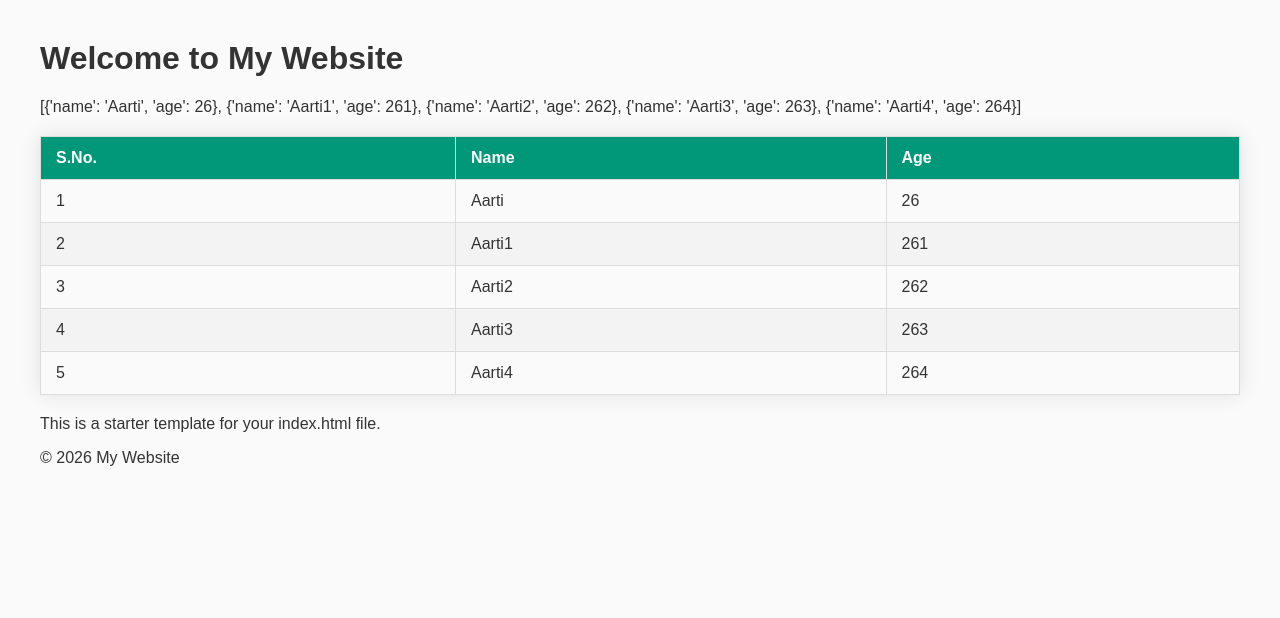
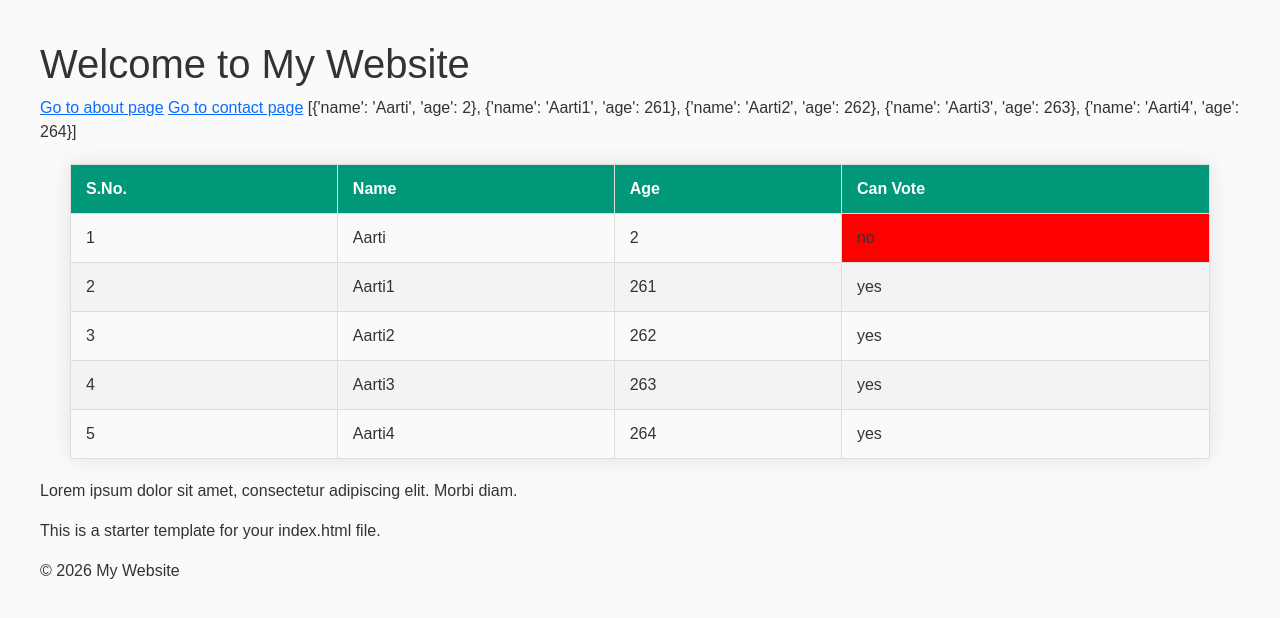
Before and after one commit to AartiGoyal16/django_pract, a Django app: page / in a window 1280 px wide. Shown: the top 618 px of the page. Run offline with Django 5.2, Linux system fonts and the light colour scheme.

Commit message:
feat: understanding of django template engine

```diff
--- a/core/core/urls.py
+++ b/core/core/urls.py
@@ -20,6 +20,9 @@
 
 urlpatterns = [
     path('',home,name='home'),
+    path('index/',home,name='index'),
     path('success_page/',success_page,name="success_page"),
+    path('about/',about,name="about"),
+    path('contact/',contact),
     path('admin/', admin.site.urls),
 ]
--- /dev/null
+++ b/core/home/templates/boiler.html
@@ -0,0 +1,62 @@
+<!DOCTYPE html>
+<html lang="en">
+<head>
+    <meta charset="UTF-8">
+    <link href="https://cdn.jsdelivr.net/npm/bootstrap@5.3.8/dist/css/bootstrap.min.css" rel="stylesheet" integrity="sha384-sRIl4kxILFvY47J16cr9ZwB07vP4J8+LH7qKQnuqkuIAvNWLzeN8tE5YBujZqJLB" crossorigin="anonymous">
+    <meta name="viewport" content="width=device-width, initial-scale=1.0">
+     <style>
+        /* Modern Table Styling */
+        table {
+            width: 100%;
+            border-collapse: collapse;
+            margin: 20px 0;
+            font-size: 16px;
+            font-family: sans-serif;
+            min-width: 400px;
+            box-shadow: 0 0 20px rgba(0, 0, 0, 0.1);
+        }
+
+        table thead tr {
+            background-color: #009879;
+            color: #ffffff;
+            text-align: left;
+            font-weight: bold;
+        }
+
+        table th, table td {
+            padding: 12px 15px;
+            border: 1px solid #dddddd;
+        }
+
+        table tbody tr {
+            border-bottom: 1px solid #dddddd;
+        }
+
+        /* Zebra striping for alternating rows */
+        table tbody tr:nth-of-type(even) {
+            background-color: #f3f3f3;
+        }
+
+        /* Highlight row on hover */
+        table tbody tr:hover {
+            background-color: #f1f1f1;
+            cursor: pointer;
+        }
+
+        /* Basic page layout styling */
+        body {
+            font-family: Arial, sans-serif;
+            margin: 40px;
+            background-color: #fafafa;
+            color: #333;
+        }
+    </style>
+    <title>About</title>
+
+</head>
+<body>
+{%block start%}
+{%endblock%}
+
+</body>
+</html>
--- a/core/home/templates/index.html
+++ b/core/home/templates/index.html
@@ -1,73 +1,21 @@
-<!DOCTYPE html>
-<html lang="en">
-<head>
-    <meta charset="UTF-8">
-    <meta name="viewport" content="width=device-width, initial-scale=1.0">
-    <title>My Website</title>
-
-    <style>
-        /* Modern Table Styling */
-        table {
-            width: 100%;
-            border-collapse: collapse;
-            margin: 20px 0;
-            font-size: 16px;
-            font-family: sans-serif;
-            min-width: 400px;
-            box-shadow: 0 0 20px rgba(0, 0, 0, 0.1);
-        }
-
-        table thead tr {
-            background-color: #009879;
-            color: #ffffff;
-            text-align: left;
-            font-weight: bold;
-        }
-
-        table th, table td {
-            padding: 12px 15px;
-            border: 1px solid #dddddd;
-        }
-
-        table tbody tr {
-            border-bottom: 1px solid #dddddd;
-        }
-
-        /* Zebra striping for alternating rows */
-        table tbody tr:nth-of-type(even) {
-            background-color: #f3f3f3;
-        }
-
-        /* Highlight row on hover */
-        table tbody tr:hover {
-            background-color: #f1f1f1;
-            cursor: pointer;
-        }
-
-        /* Basic page layout styling */
-        body {
-            font-family: Arial, sans-serif;
-            margin: 40px;
-            background-color: #fafafa;
-            color: #333;
-        }
-    </style>
-
-    {% comment %} <link rel="stylesheet" href="style.css"> {% endcomment %}
-</head>
-<body>
-
+{% extends "boiler.html" %}
+{%block start%}
     <header>
         <h1>Welcome to My Website</h1>
     </header>
 
+    <a href="/about/"> Go to about page</a>
+
+    <a href="/contact/"> Go to contact page</a>
+
     {{people}}
-    <table>
+    <table class="container">
         <thead>
             <tr>
                 <th>S.No.</th>
                 <th>Name</th>
                 <th>Age</th>
+                <th>Can Vote</th>
             </tr>
         </thead>
         <tbody>
@@ -76,6 +24,11 @@
                 <td>{{forloop.counter}}</td>
                 <td>{{p.name}}</td>
                 <td>{{p.age}}</td>
+                <td {%if p.age < 18%} style="background:red" {%endif%}>
+                    {%if p.age >= 18%} yes
+                    {%else%} no
+                    {%endif%}
+                </td>
             </tr>
             {%endfor%}
             {% comment %} <tr>
@@ -85,6 +38,8 @@
             </tr> {% endcomment %}
         </tbody>
     </table>
+
+    <p>{{text}}</p>
 
     <main>
         <p>This is a starter template for your index.html file.</p>
@@ -96,5 +51,4 @@
 
     <!-- Link your external JavaScript file here -->
     {% comment %} <script src="script.js"></script> {% endcomment %}
-</body>
-</html>
+{%endblock%}
--- a/core/home/views.py
+++ b/core/home/views.py
@@ -5,14 +5,22 @@
 
 def home(request):
     peoples=[
-        {'name':'Aarti','age':26},
+        {'name':'Aarti','age':2},
         {'name':'Aarti1','age':261},
         {'name':'Aarti2','age':262},
         {'name':'Aarti3','age':263},
         {'name':'Aarti4','age':264},
     ]
-    return render(request,"index.html",context={'people':peoples})
+
+    line="Lorem ipsum dolor sit amet, consectetur adipiscing elit. Morbi diam."
+    return render(request,"index.html",context={'people':peoples,'text':line})
 
 def success_page(request):
     print('*'*10)
     return HttpResponse("<h1>Hi this is success page</h1>")
+
+def about(request):
+    return render(request,"about.html")
+
+def contact(request):
+    return render(request,"contact.html")
```
Also changed, not shown: core/home/templates/about.html (added, +9 -0 lines), core/home/templates/contact.html (added, +17 -0 lines).
